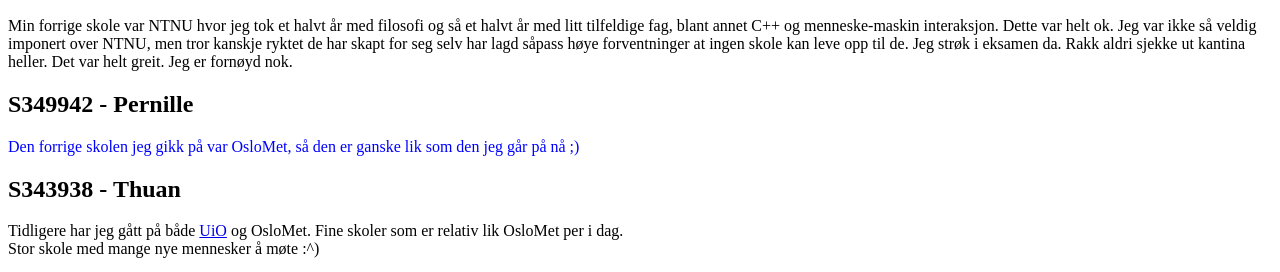
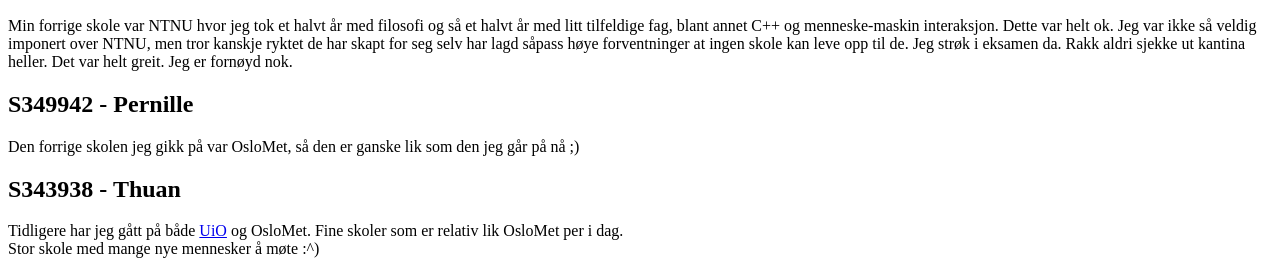
Before and after one commit to OsloMet-web/Oblig1-Gruppe-13, a plain HTML site: page pages/b.html in a window 1280 px wide. Shown: the part 110-382 px from the top of the page. Drawn offline with Linux system fonts and the light colour scheme.

Commit message:
Fjernet farge

```diff
--- a/pages/b.html
+++ b/pages/b.html
@@ -12,7 +12,7 @@
             skapt for seg selv har lagd såpass høye forventninger at ingen skole kan leve opp til de.
             Jeg strøk i eksamen da. Rakk aldri sjekke ut kantina heller. Det var helt greit. Jeg er fornøyd nok.</p>
         <h2>S349942 - Pernille</h2>
-        <p style="color:blue">Den forrige skolen jeg gikk på var OsloMet, så den er ganske lik som den jeg går på nå ;)</p>
+        <p>Den forrige skolen jeg gikk på var OsloMet, så den er ganske lik som den jeg går på nå ;)</p>
         <h2>S343938 - Thuan</h2>
             <p> Tidligere har jeg gått på både <a href="https://www.uio.no">UiO</a> og OsloMet. Fine skoler som er relativ lik OsloMet per i dag. <br>
                 Stor skole med mange nye mennesker å møte :^)
```
